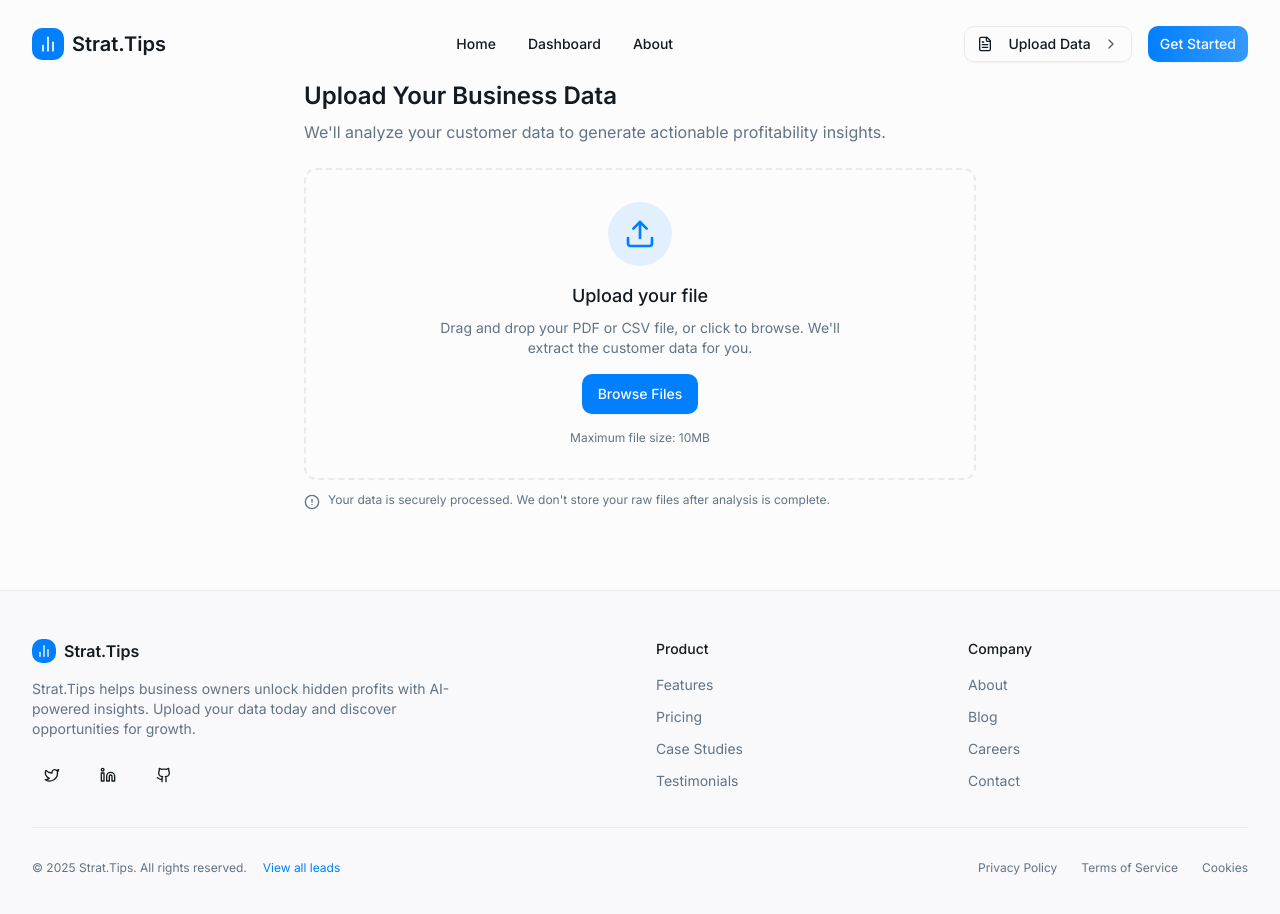
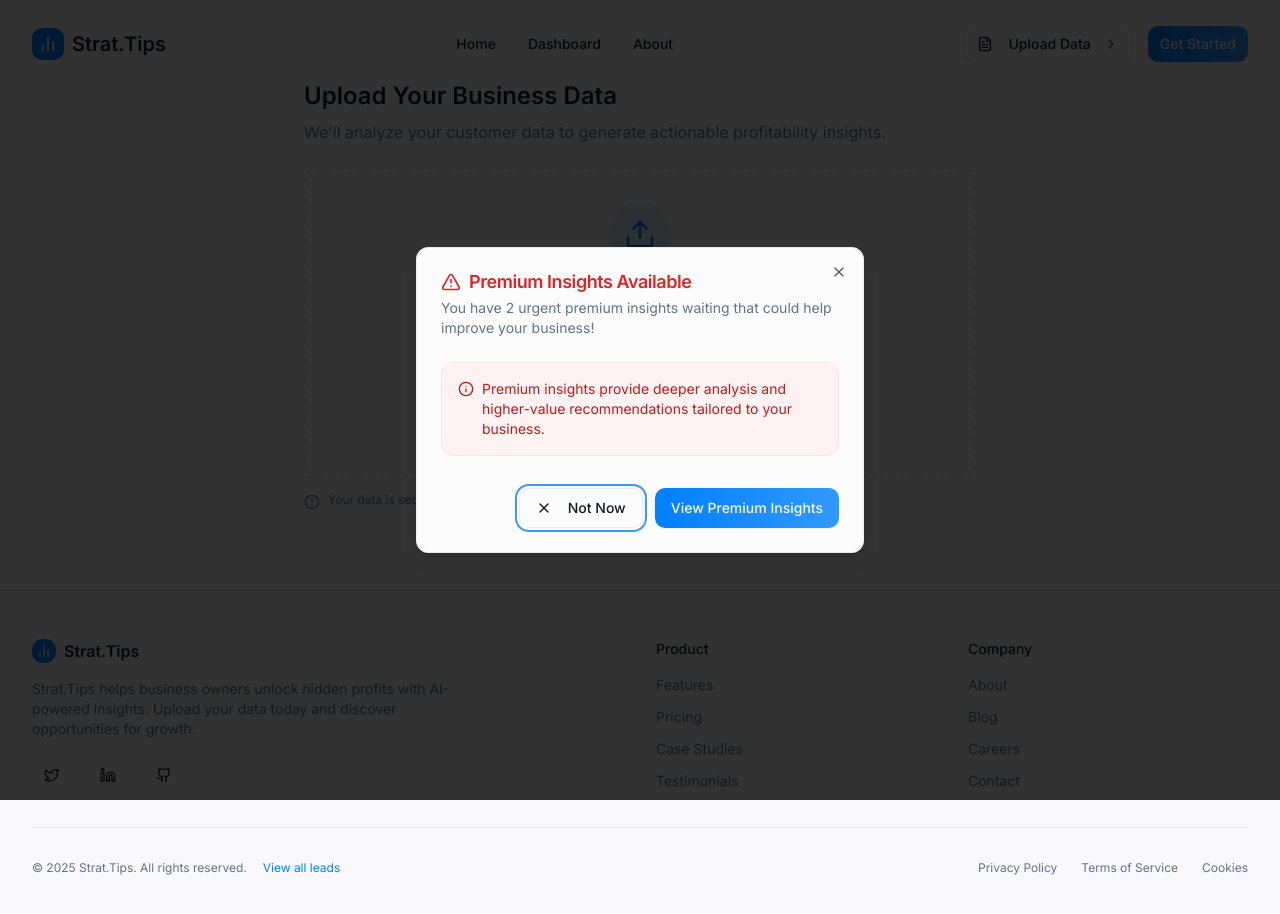
Before and after one commit to shovel-pail/strat-tips-ai, a React (Vite) app: page /dashboard in a window 1280 px wide. Shown: the top 914 px of the page. Built offline with nearby package versions, Linux system fonts and the light colour scheme.

Commit message:
Remove alert, use popup instead
Replaces the alert with a popup for urgent premium insights.

```diff
--- a/src/components/InsightCard.tsx
+++ b/src/components/InsightCard.tsx
@@ -1,9 +1,7 @@
-
 import { cn } from '@/lib/utils';
 import { Badge } from '@/components/ui/badge';
 import { Button } from '@/components/ui/button';
-import { Award, DollarSign, TrendingUp, Clock, Globe, Wrench, BarChart, AlertTriangle, Headphones } from 'lucide-react';
-import { Alert, AlertDescription } from '@/components/ui/alert';
+import { Award, DollarSign, TrendingUp, Clock, Globe, Wrench, BarChart, Headphones } from 'lucide-react';
 import { toast } from 'sonner';
 
 type InsightCardProps = {
@@ -33,7 +31,6 @@ export function InsightCard({
   freeTools,
   healthScore,
   className,
-  showPremiumAlert,
 }: InsightCardProps) {
   const effortColor = {
     Easy: 'bg-green-50 text-green-700',
@@ -52,15 +49,6 @@ export function InsightCard({
       "bg-white rounded-xl border overflow-hidden transition-all duration-300 hover:shadow-card",
       className
     )}>
-      {showPremiumAlert && (
-        <Alert variant="destructive" className="border-red-500 bg-red-50 mb-0 rounded-none text-red-700 py-1 flex justify-center items-center">
-          <AlertTriangle className="h-3 w-3 text-red-600 mr-1" />
-          <AlertDescription className="text-red-700 text-xs font-medium">
-            You have 2 urgent premium insights waiting!
-          </AlertDescription>
-        </Alert>
-      )}
-
       <div className="p-6">
         <div className="flex items-start justify-between mb-4">
           <h3 className="text-lg font-medium leading-tight flex items-center gap-2">
--- /dev/null
+++ b/src/components/PremiumInsightsDialog.tsx
@@ -0,0 +1,68 @@
+
+import { useState, useEffect } from 'react';
+import { AlertTriangle, X, Info } from 'lucide-react';
+import {
+  Dialog,
+  DialogContent,
+  DialogDescription,
+  DialogHeader,
+  DialogTitle,
+  DialogClose
+} from '@/components/ui/dialog';
+import { Button } from '@/components/ui/button';
+
+type PremiumInsightsDialogProps = {
+  count?: number;
+};
+
+export function PremiumInsightsDialog({ count = 2 }: PremiumInsightsDialogProps) {
+  const [open, setOpen] = useState(false);
+
+  // Show the dialog after a short delay when the component mounts
+  useEffect(() => {
+    const timer = setTimeout(() => {
+      setOpen(true);
+    }, 1500); // Show after 1.5 seconds
+
+    return () => clearTimeout(timer);
+  }, []);
+
+  return (
+    <Dialog open={open} onOpenChange={setOpen}>
+      <DialogContent className="sm:max-w-md">
+        <DialogHeader>
+          <DialogTitle className="flex items-center text-red-600 gap-2">
+            <AlertTriangle className="h-5 w-5" />
+            Premium Insights Available
+          </DialogTitle>
+          <DialogDescription>
+            You have {count} urgent premium insights waiting that could help improve your business!
+          </DialogDescription>
+        </DialogHeader>
+
+        <div className="bg-red-50 p-4 rounded-lg border border-red-100 mt-2">
+          <p className="text-red-700 text-sm flex items-start gap-2">
+            <Info className="h-4 w-4 flex-shrink-0 mt-0.5" />
+            Premium insights provide deeper analysis and higher-value recommendations tailored to your business.
+          </p>
+        </div>
+
+        <div className="flex flex-col sm:flex-row gap-3 mt-4 justify-end">
+          <Button
+            variant="outline"
+            onClick={() => setOpen(false)}
+          >
+            <X className="mr-2 h-4 w-4" />
+            Not Now
+          </Button>
+          <Button
+            variant="gradient"
+            onClick={() => setOpen(false)}
+          >
+            View Premium Insights
+          </Button>
+        </div>
+      </DialogContent>
+    </Dialog>
+  );
+}
--- a/src/pages/Dashboard.tsx
+++ b/src/pages/Dashboard.tsx
@@ -2,6 +2,7 @@
 import { Dashboard as DashboardComponent } from '@/components/Dashboard';
 import { Header } from '@/components/Header';
 import { Footer } from '@/components/Footer';
+import { PremiumInsightsDialog } from '@/components/PremiumInsightsDialog';
 
 const Dashboard = () => {
   return (
@@ -10,6 +11,7 @@ const Dashboard = () => {
       <section className="py-20 flex-1">
         <div className="max-w-7xl mx-auto px-4 sm:px-6 lg:px-8">
           <DashboardComponent />
+          <PremiumInsightsDialog />
         </div>
       </section>
       <Footer />
```
